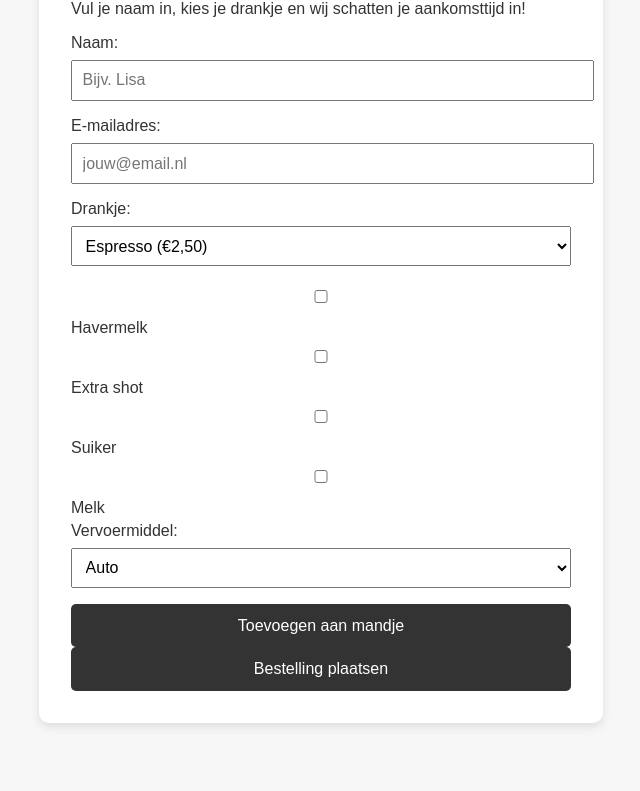
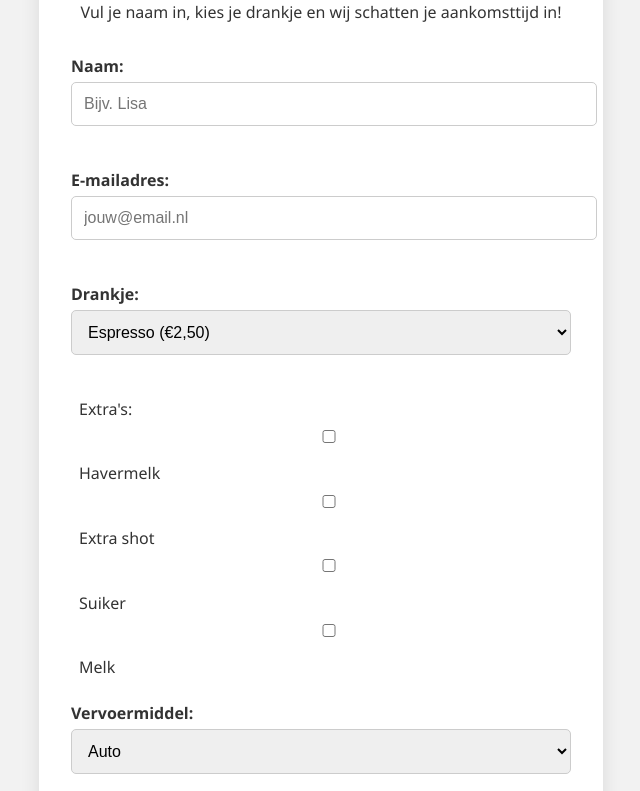
Before and after one commit to RyanAirrrr/Koffie-To-Go-N360, a plain HTML site: page index.html in a window 1280 px wide. Shown: the part 140-931 px from the top of the page, without its empty margins (319-959 px from the left). Before the commit the page ends 903 px from the top, so only its background shows below. Drawn offline with Linux system fonts and the light colour scheme.

Commit message:
Update index.html
Website front end changes

```diff
--- a/index.html
+++ b/index.html
@@ -6,44 +6,93 @@
   <title>Koffie To Go - Bestellen</title>
   <style>
     body {
-        font-family: sans-serif;
-        background-color: #f7f7f7;
+      font-family: "Segoe UI", sans-serif;
+      background-color: #f2f2f2;
       padding: 2em;
       color: #333;
     }
+
     .container {
       max-width: 500px;
       margin: auto;
       background: white;
       padding: 2em;
-        border-radius: 10px;
-        box-shadow: 0 4px 10px rgba(0,0,0,0.1);
+      border-radius: 12px;
+      box-shadow: 0 8px 20px rgba(0,0,0,0.1);
     }
-      input, select {
-        width: 100%;
-        padding: 0.6em;
-        margin: 0.5em 0 1em 0;
-        font-size: 1em;
+
+    h2 {
+      text-align: center;
+      margin-bottom: 0.5em;
     }
-      .extras label {
+
+    p {
+      text-align: center;
+      margin-bottom: 2em;
+    }
+
+    label {
+      font-weight: bold;
       display: block;
       margin-bottom: 0.3em;
     }
+
+    input, select {
+      width: 100%;
+      padding: 0.75em;
+      margin-bottom: 1.2em;
+      font-size: 1em;
+      border: 1px solid #ccc;
+      border-radius: 5px;
+    }
+
+    .form-group {
+      margin-bottom: 1.5em;
+    }
+
+    .extras {
+      margin-bottom: 1.5em;
+    }
+
+    .extras label {
+      font-weight: normal;
+      display: block;
+      margin-left: 0.5em;
+      margin-bottom: 0.4em;
+    }
+
     button {
       width: 100%;
-        padding: 0.8em;
+      padding: 0.9em;
       background: #333;
       color: white;
       border: none;
-        border-radius: 5px;
+      border-radius: 6px;
       font-size: 1em;
       cursor: pointer;
+      margin-top: 0.5em;
     }
+
+    button:hover {
+      background: #555;
+    }
+
     .result {
-        margin-top: 1.5em;
+      margin-top: 2em;
       background: #e8f5e9;
-        padding: 1em;
-        border-radius: 5px;
+      padding: 1.2em;
+      border-radius: 8px;
+    }
+
+    #winkelmandje ul {
+      padding-left: 1em;
+    }
+
+    #totaalPrijs {
+      display: block;
+      margin-top: 1em;
+      font-size: 1.1em;
+      font-weight: bold;
     }
   </style>
 </head>
@@ -52,46 +101,54 @@
     <h2>Koffie To Go</h2>
     <p>Vul je naam in, kies je drankje en wij schatten je aankomsttijd in!</p>
 
-      <label>Naam:</label>
+    <div class="form-group">
+      <label for="naam">Naam:</label>
       <input type="text" id="naam" placeholder="Bijv. Lisa" />
+    </div>
 
     <div class="form-group">
       <label for="email">E-mailadres:</label>
       <input type="email" id="email" name="email" placeholder="jouw@email.nl" required>
     </div>
 
-      <label>Drankje:</label>
+    <div class="form-group">
+      <label for="drankje">Drankje:</label>
       <select id="drankje">
         <option value="Espresso">Espresso (€2,50)</option>
         <option value="Cappuccino">Cappuccino (€3,00)</option>
         <option value="Latte Macchiato">Latte Macchiato (€3,20)</option>
         <option value="Americano">Americano (€2,70)</option>
       </select>
+    </div>
 
-      <div class="extras">
+    <div class="form-group extras">
+      <label>Extra's:</label>
       <label><input type="checkbox" value="Havermelk" /> Havermelk</label>
       <label><input type="checkbox" value="Extra shot" /> Extra shot</label>
       <label><input type="checkbox" value="Suiker" /> Suiker</label>
       <label><input type="checkbox" value="Melk" /> Melk</label>
     </div>
 
-      <label>Vervoermiddel:</label>
+    <div class="form-group">
+      <label for="vervoer">Vervoermiddel:</label>
       <select id="vervoer">
         <option value="auto">Auto</option>
         <option value="fiets">Fiets</option>
       </select>
+    </div>
 
     <button onclick="toevoegenAanMandje()">Toevoegen aan mandje</button>
     <button onclick="plaatsBestelling()">Bestelling plaatsen</button>
 
     <div id="winkelmandje" class="result" style="display:none;">
-       <h4>Winkelmandje</h4>
+      <h4>🛒 Winkelmandje</h4>
       <ul id="mandjeLijst"></ul>
       <strong id="totaalPrijs"></strong>
     </div>
 
     <div id="resultaat" class="result" style="display:none;"></div>
   </div>
+
 
     <script>
       const bestemmingLat = 53.2987;
```
Lines whose indentation alone changed are shown as unchanged.
